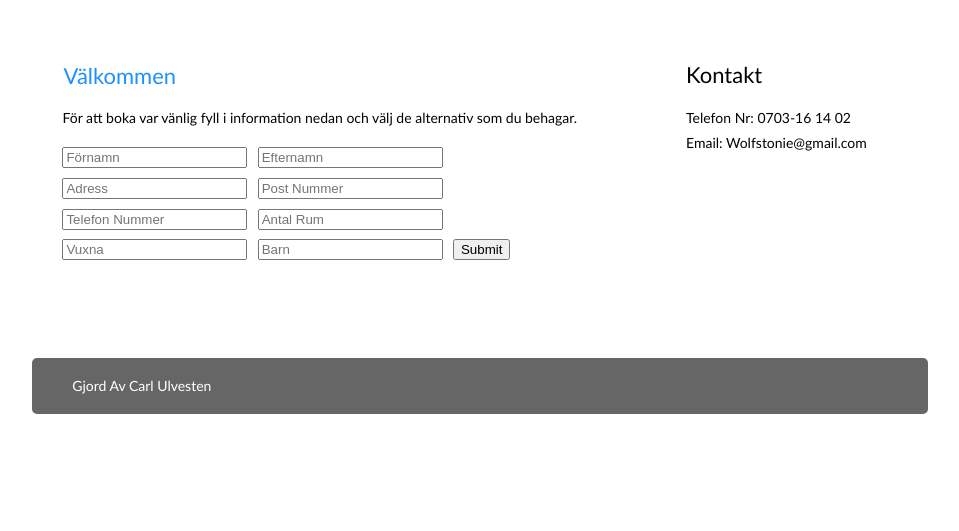
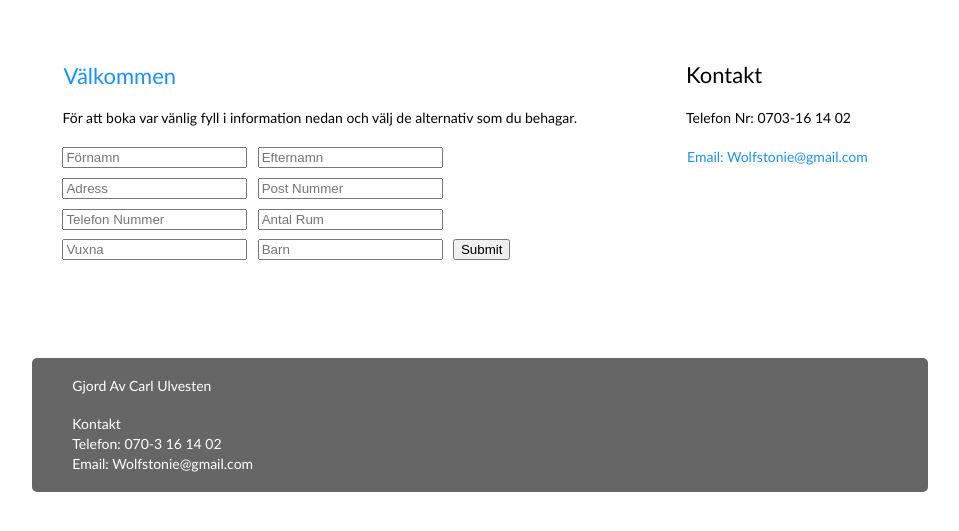
Before and after one commit to Wolfstonie/Hotell-2.0, a plain HTML site: page Boka.html in a window 1280 px wide. Shown: the part 255-786 px from the top of the page, without its empty margins (108-1067 px from the left). Drawn offline with Linux system fonts and the light colour scheme.

Commit message:
Update Boka.html

```diff
--- a/Boka.html
+++ b/Boka.html
@@ -11,9 +11,7 @@
 </head>
 
 <body class="body">
-    <header class="huvud">
-
-        </header>
+    <div class="huvud">
 
 	<header class="mainHeader">
 		<img src="img/Loga.jpg" id="logo">
@@ -78,7 +76,8 @@
 					<article>
 					<h2>Kontakt</h2>
 					<p>Telefon Nr: 0703-16 14 02 <br>
-                        Email: Wolfstonie@gmail.com</p>
+                        </p>
+                        <a href="Wolfstonie@gmail.com">Email: Wolfstonie@gmail.com</a>
 				    </article>
 				</aside>
 
@@ -99,7 +98,8 @@
 
 	<footer class="mainFooter">
 		<p>Gjord Av Carl Ulvesten </p>
+        <p> Kontakt <br> Telefon: 070-3 16 14 02 <br> Email: Wolfstonie@gmail.com </p>
 	</footer>
-
+</div>
 </body>
 </html>
```
